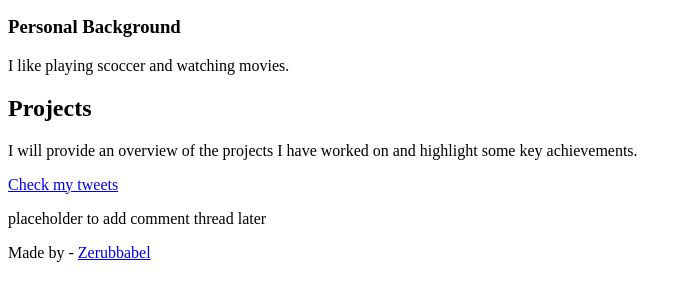
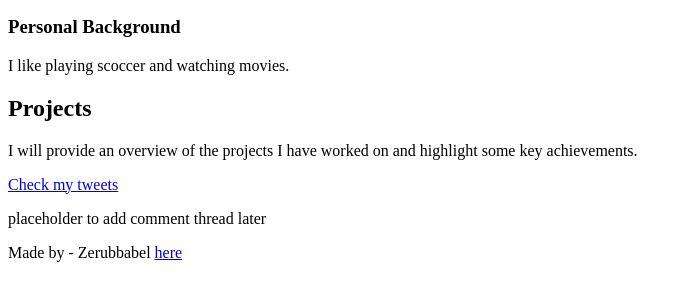
Before and after one commit to Zerubbabelmessele/My_First_Portfolio, a plain HTML site: page html_basic/index.html in a window 1280 px wide. Shown: the part 346-646 px from the top of the page, without its empty margins (0-692 px from the left). Drawn offline with Linux system fonts and the light colour scheme.

Commit message:
Fix errors

```diff
--- a/html_basic/index.html
+++ b/html_basic/index.html
@@ -39,10 +39,7 @@
     </main>
     <footer>
       <p>
-        Made by -
-        <a href="https://github.com/Zerubbabelmessele" target="_blank"
-          >Zerubbabel</a
-        >
+        Made by - Zerubbabel <a href="https://github.com/Zerubbabelmessele" target="_blank">here</a>
       </p>
     </footer>
   </body>
```
